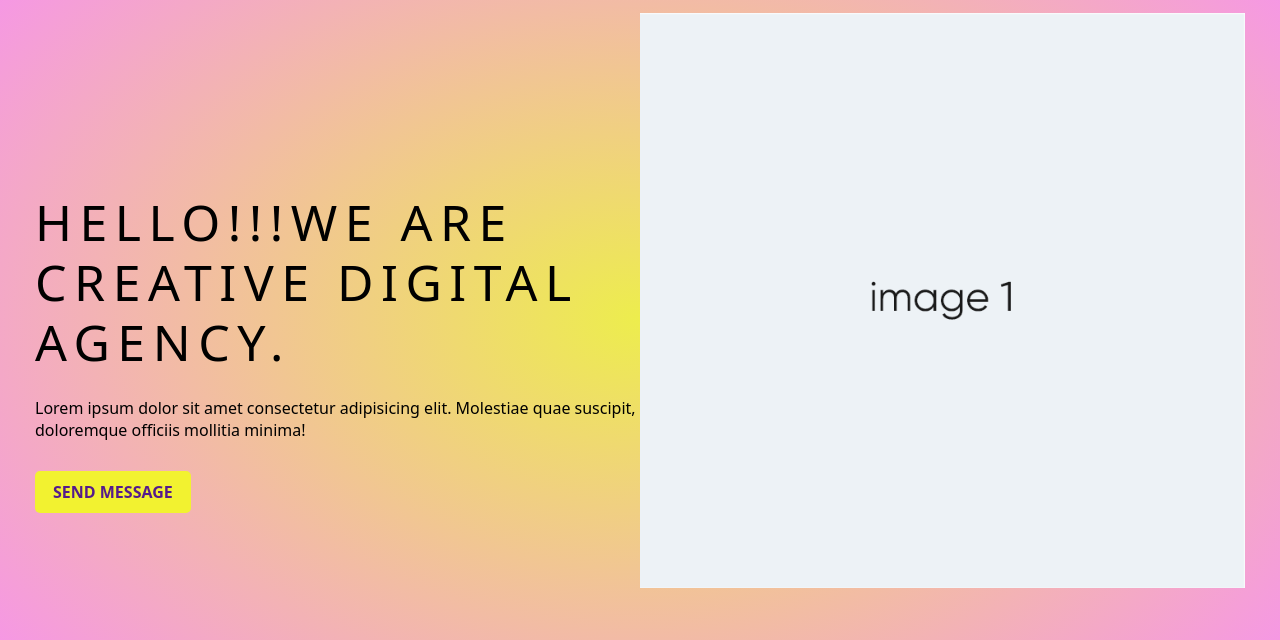
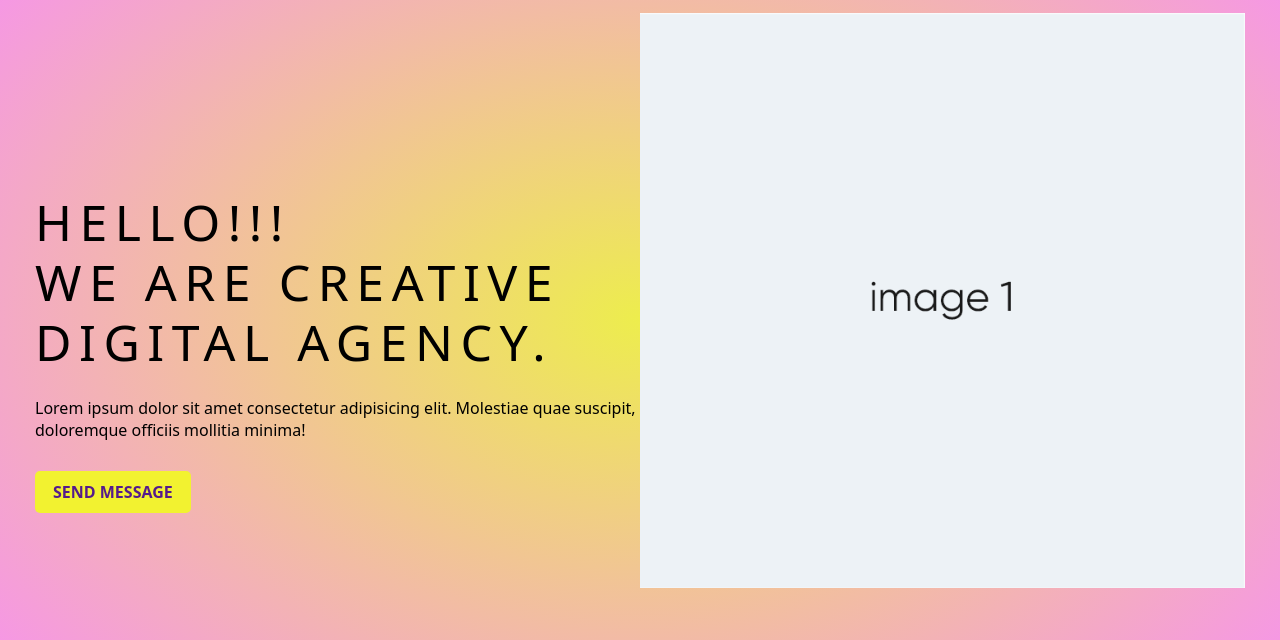
Before and after one commit to Harsha2818/WebPeoplePage, a plain HTML site: page index.html in a window 1280 px wide. Shown: the part 120-760 px from the top of the page. Drawn offline with Linux system fonts and the light colour scheme; a web font is replaced by a local one.

Commit message:
Add files via upload

```diff
--- a/index.html
+++ b/index.html
@@ -41,7 +41,7 @@
             </div>
       <div class="row">
         <div class="col-2">
-            <h1 class="typewriter" style="font-family:system-ui, -apple-system, BlinkMacSystemFont, 'Segoe UI', Roboto, Oxygen, Ubuntu, Cantarell, 'Open Sans', 'Helvetica Neue', sans-serif">HELLO!!!WE ARE<br>CREATIVE DIGITAL<br>AGENCY.</h1>
+            <h1 class="typewriter" style="font-family:system-ui, -apple-system, BlinkMacSystemFont, 'Segoe UI', Roboto, Oxygen, Ubuntu, Cantarell, 'Open Sans', 'Helvetica Neue', sans-serif">HELLO!!!<br>WE ARE CREATIVE<br>DIGITAL AGENCY.</h1>
             <p>Lorem ipsum dolor sit amet consectetur adipisicing elit. Molestiae
                 quae suscipit, doloremque officiis mollitia minima!</p>
             <a href="" class="btn" style="background-color: rgb(242, 242, 48); text-decoration: none;">SEND MESSAGE</a>
```
